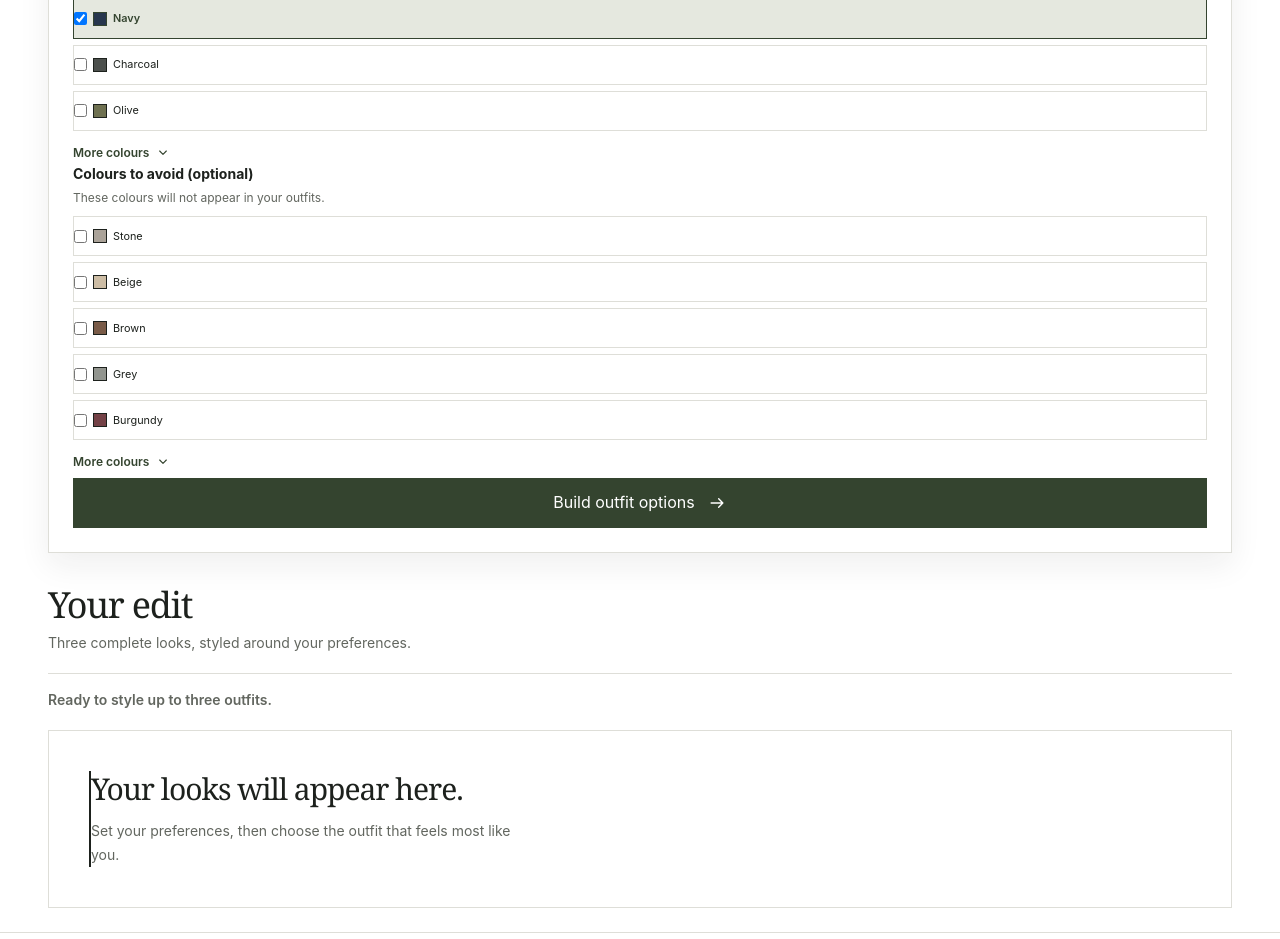
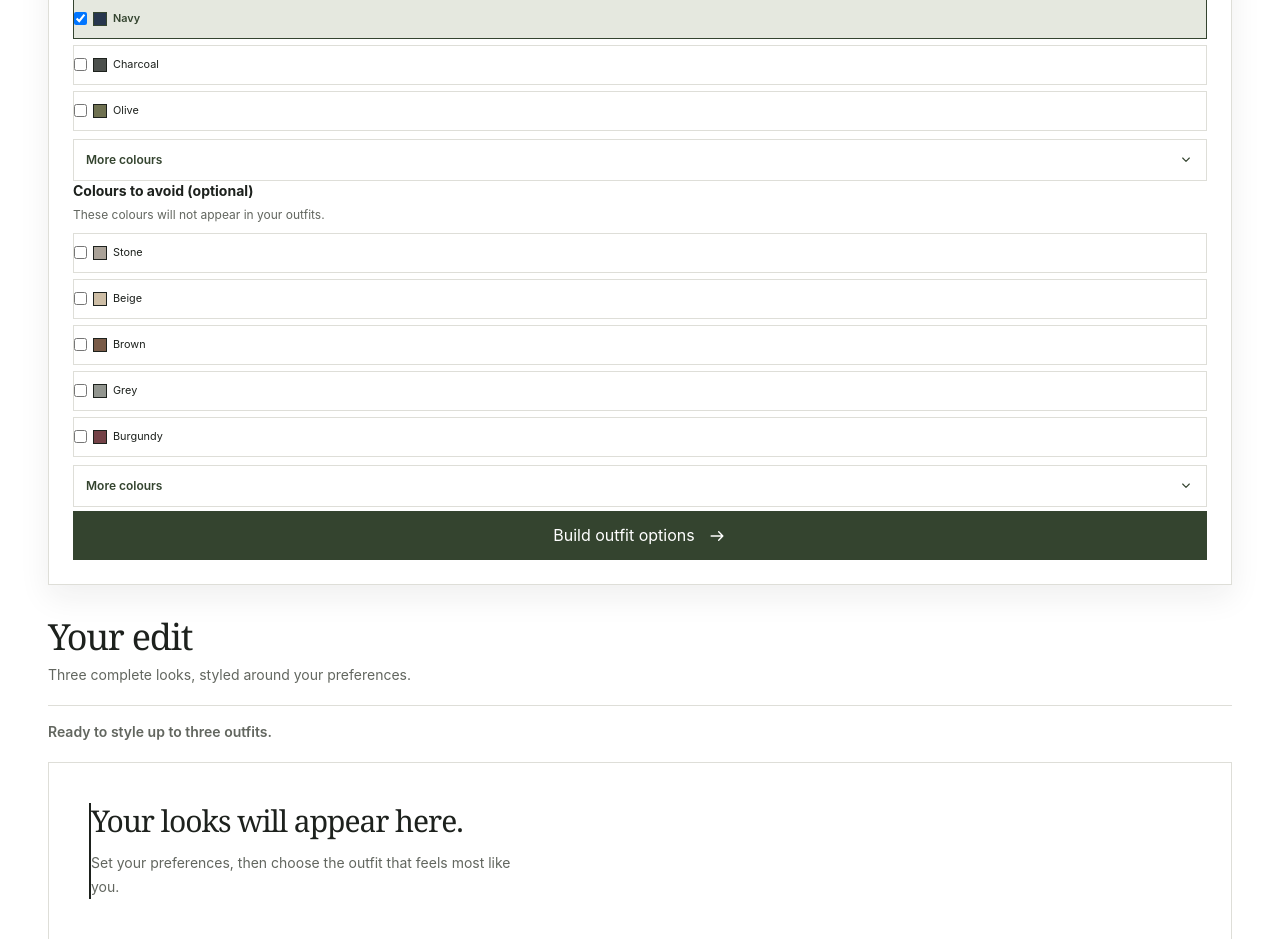
Before and after one commit to jmchin26/fitora, a Next.js app: page /build in a window 1280 px wide. Shown: the part 7560-8499 px from the top of the page. Built offline with nearby package versions, Linux system fonts and the light colour scheme.

Commit message:
style: refine the colour picker disclosure

```diff
--- a/src/components/build/preference-form.tsx
+++ b/src/components/build/preference-form.tsx
@@ -382,11 +382,12 @@ function ColourGroup({
       <div className="mt-2 grid grid-cols-3 gap-1.5 sm:grid-cols-5">
         {featuredColors.map(colorChoice)}
       </div>
-      <details className="group mt-2">
-        <summary className="inline-flex min-h-9 cursor-pointer list-none items-center gap-1.5 text-xs font-semibold text-[var(--sage-dark)] transition-colors hover:text-[var(--ink)] [&::-webkit-details-marker]:hidden">
-          More colours
+      <details className="group mt-2 overflow-hidden border border-[var(--line)] bg-[var(--surface)] open:bg-[var(--surface-strong)]">
+        <summary className="flex min-h-10 w-full cursor-pointer list-none items-center gap-2 px-3 text-xs font-semibold text-[var(--sage-dark)] transition-colors hover:bg-[#efede7] hover:text-[var(--ink)] focus-visible:outline-2 focus-visible:outline-offset-2 focus-visible:outline-[var(--focus)] [&::-webkit-details-marker]:hidden">
+          <span>More colours</span>
+          <span className="ml-auto flex items-center gap-2">
             {hiddenSelectionCount > 0 ? (
-            <span className="rounded-full bg-[#e5e8df] px-2 py-0.5 text-[0.65rem]">
+              <span className="border border-[var(--line)] bg-[#e5e8df] px-2 py-0.5 text-[0.65rem] text-[var(--sage-dark)]">
                 {hiddenSelectionCount} selected
               </span>
             ) : null}
@@ -394,8 +395,9 @@ function ColourGroup({
               className="h-4 w-4 transition-transform group-open:rotate-180"
               name="chevron"
             />
+          </span>
         </summary>
-        <div className="grid grid-cols-3 gap-1.5 pt-2 sm:grid-cols-4">
+        <div className="grid grid-cols-2 gap-1.5 border-t border-[var(--line)] p-2.5 sm:grid-cols-4">
           {moreColors.map(colorChoice)}
         </div>
       </details>
```
Also changed, not shown: 1 other file (tests, documents, lock files or other folders). Lines whose indentation alone changed are shown as unchanged.
